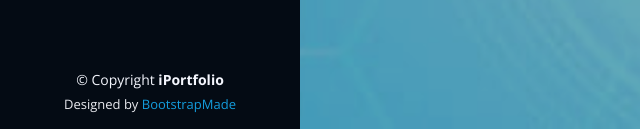
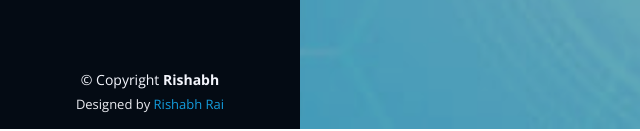
Before and after one commit to RishabhRai2202/PortfolioSite, a plain HTML site: page index.html in a window 1280 px wide. Shown: the part 671-802 px from the top of the page, 0-640 px from the left. Drawn offline with nearby package versions, Linux system fonts and the light colour scheme; a script that the page names is missing.

Commit message:
changes_newe

```diff
--- a/index.html
+++ b/index.html
@@ -444,7 +444,7 @@
 
         <div class="section-title">
           <h2>Contact</h2>
-          <p>Magnam dolores commodi suscipit. Necessitatibus eius consequatur ex aliquid fuga eum quidem. Sit sint consectetur velit. Quisquam quos quisquam cupiditate. Et nemo qui impedit suscipit alias ea. Quia fugiat sit in iste officiis commodi quidem hic quas.</p>
+          <p> You can click on my social above or contact me on the give number/email. </p>
         </div>
 
         <div class="row" data-aos="fade-in">
@@ -516,14 +516,12 @@
   <footer id="footer">
     <div class="container">
       <div class="copyright">
-        &copy; Copyright <strong><span>iPortfolio</span></strong>
+        &copy; Copyright <strong><span>Rishabh</span></strong>
       </div>
       <div class="credits">
         <!-- All the links in the footer should remain intact. -->
         <!-- You can delete the links only if you purchased the pro version. -->
-        <!-- Licensing information: https://bootstrapmade.com/license/ -->
-        <!-- Purchase the pro version with working PHP/AJAX contact form: https://bootstrapmade.com/iportfolio-bootstrap-portfolio-websites-template/ -->
-        Designed by <a href="https://bootstrapmade.com/">BootstrapMade</a>
+        Designed by <a href="#">Rishabh Rai</a>
       </div>
     </div>
   </footer><!-- End  Footer -->
```
